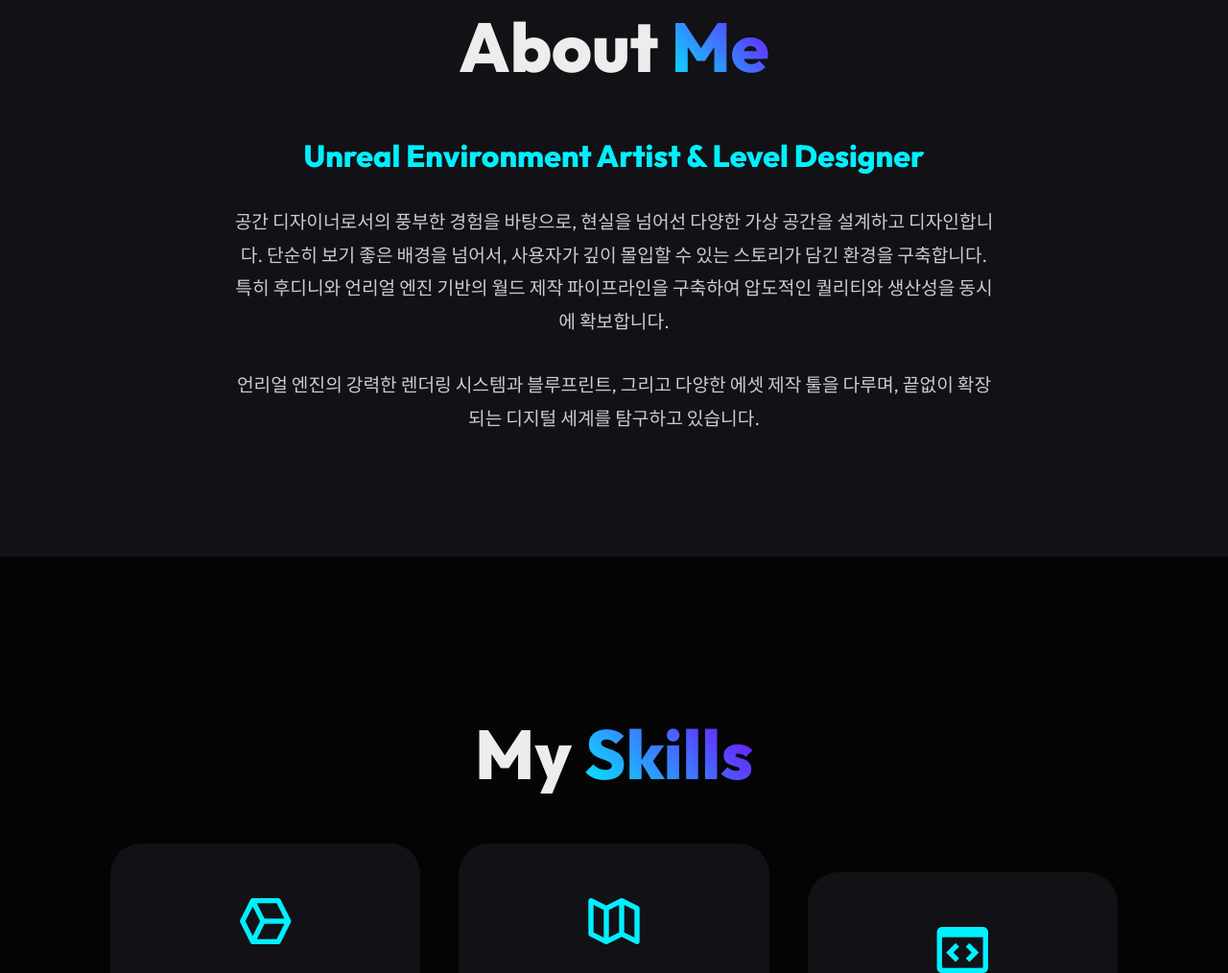
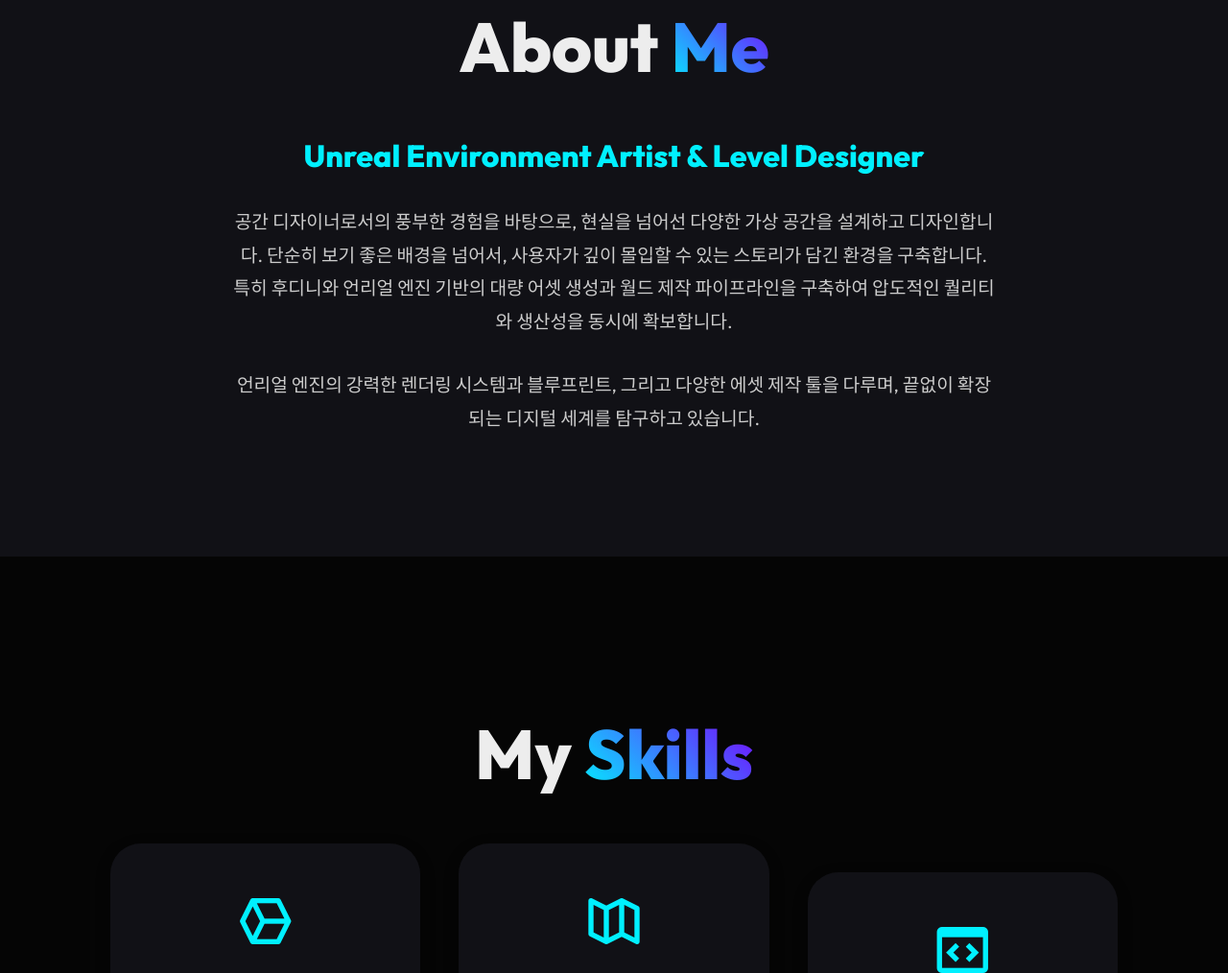
Before and after one commit to Kkaeni/Kkaeni.github.io, a plain HTML site: page index.html in a window 1280 px wide. Shown: the part 1147-2161 px from the top of the page at 96% size. Drawn offline with nearby package versions, Linux system fonts and the light colour scheme; a web font is replaced by a local one.

Commit message:
Modify About me text

```diff
--- a/index.html
+++ b/index.html
@@ -77,7 +77,7 @@
             <p>
                 공간 디자이너로서의 풍부한 경험을 바탕으로, 현실을 넘어선 다양한 가상 공간을 설계하고 디자인합니다.
                 단순히 보기 좋은 배경을 넘어서, 사용자가 깊이 몰입할 수 있는 스토리가 담긴 환경을 구축합니다.
-                특히 후디니와 언리얼 엔진 기반의 월드 제작 파이프라인을 구축하여 압도적인 퀄리티와 생산성을 동시에 확보합니다.
+                특히 후디니와 언리얼 엔진 기반의 대량 어셋 생성과 월드 제작 파이프라인을 구축하여 압도적인 퀄리티와 생산성을 동시에 확보합니다.
             </p>
             <p>
                 언리얼 엔진의 강력한 렌더링 시스템과 블루프린트, 그리고 다양한 에셋 제작 툴을 다루며, 끝없이 확장되는 디지털 세계를 탐구하고 있습니다.
```
